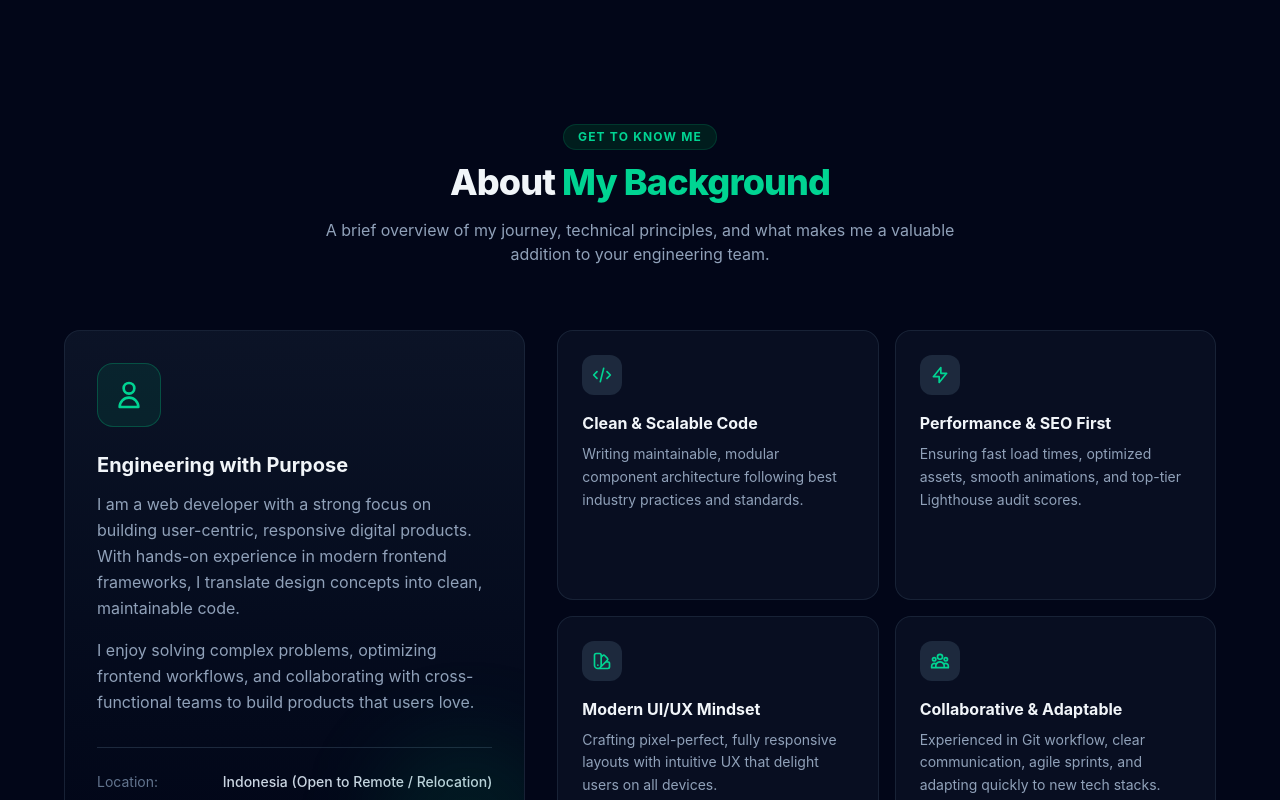
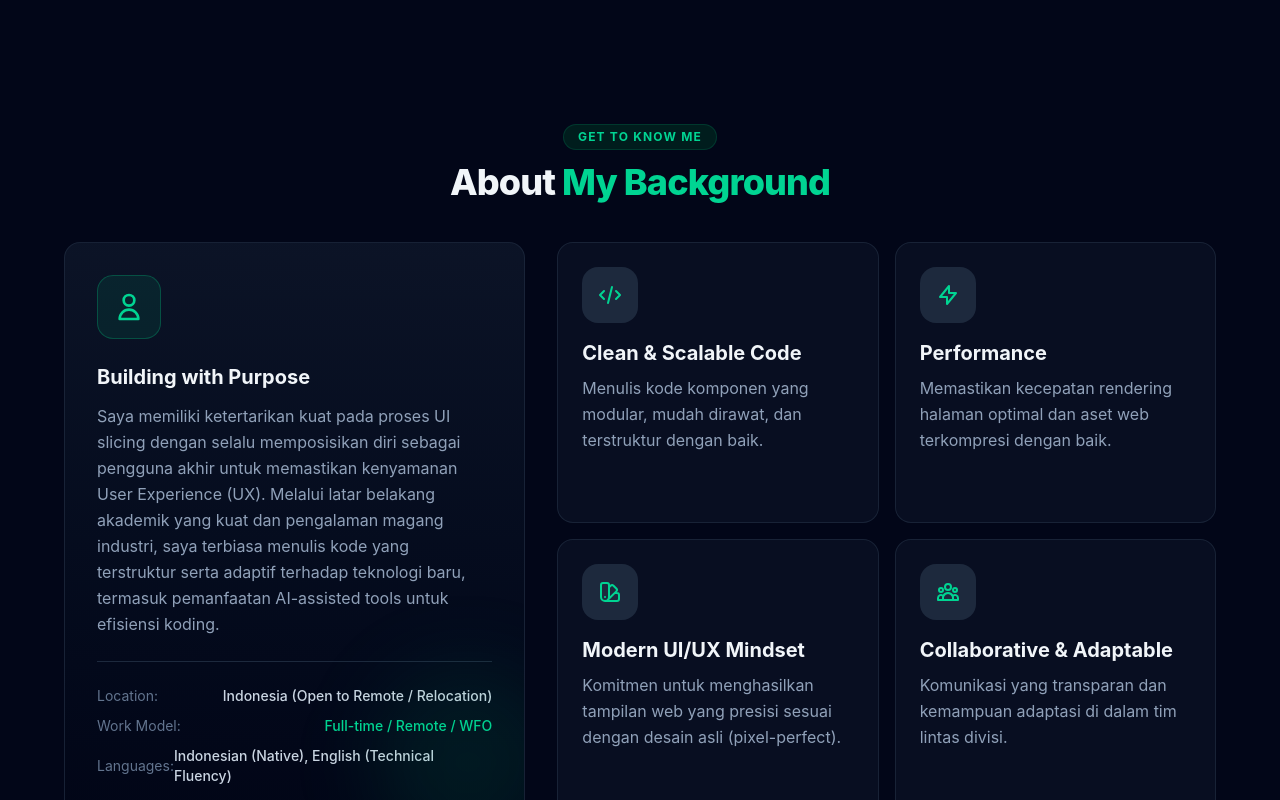
Before and after one commit to nflasidiq/asidiq-web-portfolio, a Vue app: page / in a window 1280 px wide. Shown: the part 740-1540 px from the top of the page. Built offline with nearby package versions, Linux system fonts and the light colour scheme.

Commit message:
adjust typography at about section

```diff
--- a/src/components/AboutSection.vue
+++ b/src/components/AboutSection.vue
@@ -1,78 +1,107 @@
 <script setup>
 const keyStrengths = [
   {
-    title: 'Clean & Scalable Code',
-    desc: 'Writing maintainable, modular component architecture following best industry practices and standards.',
-    icon: 'M10 20l4-16m4 4l4 4-4 4M6 16l-4-4 4-4',
+    title: "Clean & Scalable Code",
+    desc: "Menulis kode komponen yang modular, mudah dirawat, dan terstruktur dengan baik.",
+    icon: "M10 20l4-16m4 4l4 4-4 4M6 16l-4-4 4-4",
   },
   {
-    title: 'Performance & SEO First',
-    desc: 'Ensuring fast load times, optimized assets, smooth animations, and top-tier Lighthouse audit scores.',
-    icon: 'M13 10V3L4 14h7v7l9-11h-7z',
+    title: "Performance",
+    desc: "Memastikan kecepatan rendering halaman optimal dan aset web terkompresi dengan baik.",
+    icon: "M13 10V3L4 14h7v7l9-11h-7z",
   },
   {
-    title: 'Modern UI/UX Mindset',
-    desc: 'Crafting pixel-perfect, fully responsive layouts with intuitive UX that delight users on all devices.',
-    icon: 'M7 21a4 4 0 01-4-4V5a2 2 0 012-2h4a2 2 0 012 2v12a4 4 0 01-4 4zm0 0h12a2 2 0 002-2v-4a2 2 0 00-2-2h-2.343M11 7.343l1.657-1.657a2 2 0 012.828 0l2.829 2.829a2 2 0 010 2.828l-8.486 8.485M7 17h.01',
+    title: "Modern UI/UX Mindset",
+    desc: "Komitmen untuk menghasilkan tampilan web yang presisi sesuai dengan desain asli (pixel-perfect).",
+    icon: "M7 21a4 4 0 01-4-4V5a2 2 0 012-2h4a2 2 0 012 2v12a4 4 0 01-4 4zm0 0h12a2 2 0 002-2v-4a2 2 0 00-2-2h-2.343M11 7.343l1.657-1.657a2 2 0 012.828 0l2.829 2.829a2 2 0 010 2.828l-8.486 8.485M7 17h.01",
   },
   {
-    title: 'Collaborative & Adaptable',
-    desc: 'Experienced in Git workflow, clear communication, agile sprints, and adapting quickly to new tech stacks.',
-    icon: 'M17 20h5v-2a3 3 0 00-5.356-1.857M17 20H7m10 0v-2c0-.656-.126-1.283-.356-1.857M7 20H2v-2a3 3 0 015.356-1.857M7 20v-2c0-.656.126-1.283.356-1.857m0 0a5.002 5.002 0 019.288 0M15 7a3 3 0 11-6 0 3 3 0 016 0zm6 3a2 2 0 11-4 0 2 2 0 014 0zM7 10a2 2 0 11-4 0 2 2 0 014 0z',
+    title: "Collaborative & Adaptable",
+    desc: " Komunikasi yang transparan dan kemampuan adaptasi di dalam tim lintas divisi.",
+    icon: "M17 20h5v-2a3 3 0 00-5.356-1.857M17 20H7m10 0v-2c0-.656-.126-1.283-.356-1.857M7 20H2v-2a3 3 0 015.356-1.857M7 20v-2c0-.656.126-1.283.356-1.857m0 0a5.002 5.002 0 019.288 0M15 7a3 3 0 11-6 0 3 3 0 016 0zm6 3a2 2 0 11-4 0 2 2 0 014 0zM7 10a2 2 0 11-4 0 2 2 0 014 0z",
   },
-]
+];
 </script>
 
 <template>
   <section id="about" class="py-16 px-4 sm:px-6 relative">
     <div class="max-w-6xl mx-auto">
       <!-- Section Header -->
-      <div class="flex flex-col items-center text-center mb-16">
-        <span class="text-xs font-bold uppercase tracking-widest text-emerald-400 bg-emerald-950/60 border border-emerald-800/40 px-3.5 py-1 rounded-full mb-3">
+      <div class="flex flex-col items-center text-center mb-10">
+        <span
+          class="text-xs font-bold uppercase tracking-widest text-emerald-400 bg-emerald-950/60 border border-emerald-800/40 px-3.5 py-1 rounded-full mb-3"
+        >
           Get to Know Me
         </span>
-        <h2 class="text-3xl sm:text-4xl font-extrabold text-slate-100 tracking-tight">
+        <h2
+          class="text-3xl sm:text-4xl font-extrabold text-slate-100 tracking-tight"
+        >
           About <span class="text-emerald-400">My Background</span>
         </h2>
-        <p class="mt-4 text-slate-400 max-w-2xl text-sm sm:text-base">
-          A brief overview of my journey, technical principles, and what makes me a valuable addition to your engineering team.
-        </p>
       </div>
 
       <!-- Bio Card & Overview -->
       <div class="grid grid-cols-1 lg:grid-cols-12 gap-8 items-stretch">
         <!-- Left: Personal Story & Highlight -->
-        <div class="lg:col-span-5 bg-linear-to-b from-slate-900/80 to-slate-950/80 border border-slate-800/80 rounded-2xl p-6 sm:p-8 flex flex-col justify-between relative overflow-hidden">
-          <div class="absolute -right-10 -bottom-10 w-48 h-48 bg-emerald-500/10 rounded-full blur-2xl pointer-events-none"></div>
+        <div
+          class="lg:col-span-5 bg-linear-to-b from-slate-900/80 to-slate-950/80 border border-slate-800/80 rounded-2xl p-6 sm:p-8 flex flex-col justify-between relative overflow-hidden"
+        >
+          <div
+            class="absolute -right-10 -bottom-10 w-48 h-48 bg-emerald-500/10 rounded-full blur-2xl pointer-events-none"
+          ></div>
 
           <div>
-            <div class="w-16 h-16 rounded-2xl bg-emerald-500/10 border border-emerald-500/30 flex items-center justify-center text-emerald-400 mb-6">
-              <svg class="w-8 h-8" fill="none" viewBox="0 0 24 24" stroke="currentColor">
-                <path stroke-linecap="round" stroke-linejoin="round" stroke-width="2" d="M16 7a4 4 0 11-8 0 4 4 0 018 0zM12 14a7 7 0 00-7 7h14a7 7 0 00-7-7z" />
+            <div
+              class="w-16 h-16 rounded-2xl bg-emerald-500/10 border border-emerald-500/30 flex items-center justify-center text-emerald-400 mb-6"
+            >
+              <svg
+                class="w-8 h-8"
+                fill="none"
+                viewBox="0 0 24 24"
+                stroke="currentColor"
+              >
+                <path
+                  stroke-linecap="round"
+                  stroke-linejoin="round"
+                  stroke-width="2"
+                  d="M16 7a4 4 0 11-8 0 4 4 0 018 0zM12 14a7 7 0 00-7 7h14a7 7 0 00-7-7z"
+                />
               </svg>
             </div>
-            <h3 class="text-xl font-bold text-slate-100 mb-3">Engineering with Purpose</h3>
+            <h3 class="text-xl font-bold text-slate-100 mb-3">
+              Building with Purpose
+            </h3>
             <p class="text-slate-400 text-sm sm:text-base leading-relaxed mb-4">
-              I am a web developer with a strong focus on building user-centric, responsive digital products. With hands-on experience in modern frontend frameworks, I translate design concepts into clean, maintainable code.
-            </p>
-            <p class="text-slate-400 text-sm sm:text-base leading-relaxed">
-              I enjoy solving complex problems, optimizing frontend workflows, and collaborating with cross-functional teams to build products that users love.
+              Saya memiliki ketertarikan kuat pada proses UI slicing dengan
+              selalu memposisikan diri sebagai pengguna akhir untuk memastikan
+              kenyamanan User Experience (UX). Melalui latar belakang akademik
+              yang kuat dan pengalaman magang industri, saya terbiasa menulis
+              kode yang terstruktur serta adaptif terhadap teknologi baru,
+              termasuk pemanfaatan AI-assisted tools untuk efisiensi koding.
             </p>
           </div>
 
           <!-- Quick facts for HR -->
-          <div class="mt-8 pt-6 border-t border-slate-800 flex flex-col gap-2.5 text-sm">
+          <div
+            class="mt-2 pt-6 border-t border-slate-800 flex flex-col gap-2.5 text-sm"
+          >
             <div class="flex items-center justify-between text-slate-300">
               <span class="text-slate-500">Location:</span>
-              <span class="font-medium">Indonesia (Open to Remote / Relocation)</span>
+              <span class="font-medium"
+                >Indonesia (Open to Remote / Relocation)</span
+              >
             </div>
             <div class="flex items-center justify-between text-slate-300">
               <span class="text-slate-500">Work Model:</span>
-              <span class="font-medium text-emerald-400">Full-time, Contract, Remote</span>
+              <span class="font-medium text-emerald-400"
+                >Full-time / Remote / WFO</span
+              >
             </div>
             <div class="flex items-center justify-between text-slate-300">
               <span class="text-slate-500">Languages:</span>
-              <span class="font-medium">Indonesian (Native), English (Working)</span>
+              <span class="font-medium"
+                >Indonesian (Native), English (Technical Fluency)</span
+              >
             </div>
           </div>
         </div>
@@ -84,15 +113,29 @@ const keyStrengths = [
             :key="item.title"
             class="bg-slate-900/50 hover:bg-slate-900/80 border border-slate-800/80 hover:border-emerald-500/40 rounded-2xl p-6 transition-all duration-200 group"
           >
-            <div class="w-10 h-10 rounded-xl bg-slate-800 group-hover:bg-emerald-500/20 text-emerald-400 flex items-center justify-center mb-4 transition-colors">
-              <svg class="w-5 h-5" fill="none" viewBox="0 0 24 24" stroke="currentColor">
-                <path stroke-linecap="round" stroke-linejoin="round" stroke-width="2" :d="item.icon" />
+            <div
+              class="w-14 h-14 rounded-2xl bg-slate-800 group-hover:bg-emerald-500/20 text-emerald-400 flex items-center justify-center mb-4 transition-colors"
+            >
+              <svg
+                class="w-6 h-6"
+                fill="none"
+                viewBox="0 0 24 24"
+                stroke="currentColor"
+              >
+                <path
+                  stroke-linecap="round"
+                  stroke-linejoin="round"
+                  stroke-width="2"
+                  :d="item.icon"
+                />
               </svg>
             </div>
-            <h4 class="text-base font-bold text-slate-100 group-hover:text-emerald-300 transition-colors mb-2">
+            <h4
+              class="text-xl font-bold text-slate-100 group-hover:text-emerald-300 transition-colors mb-2"
+            >
               {{ item.title }}
             </h4>
-            <p class="text-slate-400 text-xs sm:text-sm leading-relaxed">
+            <p class="text-slate-400 text-xs sm:text-base leading-relaxed">
               {{ item.desc }}
             </p>
           </div>
```
